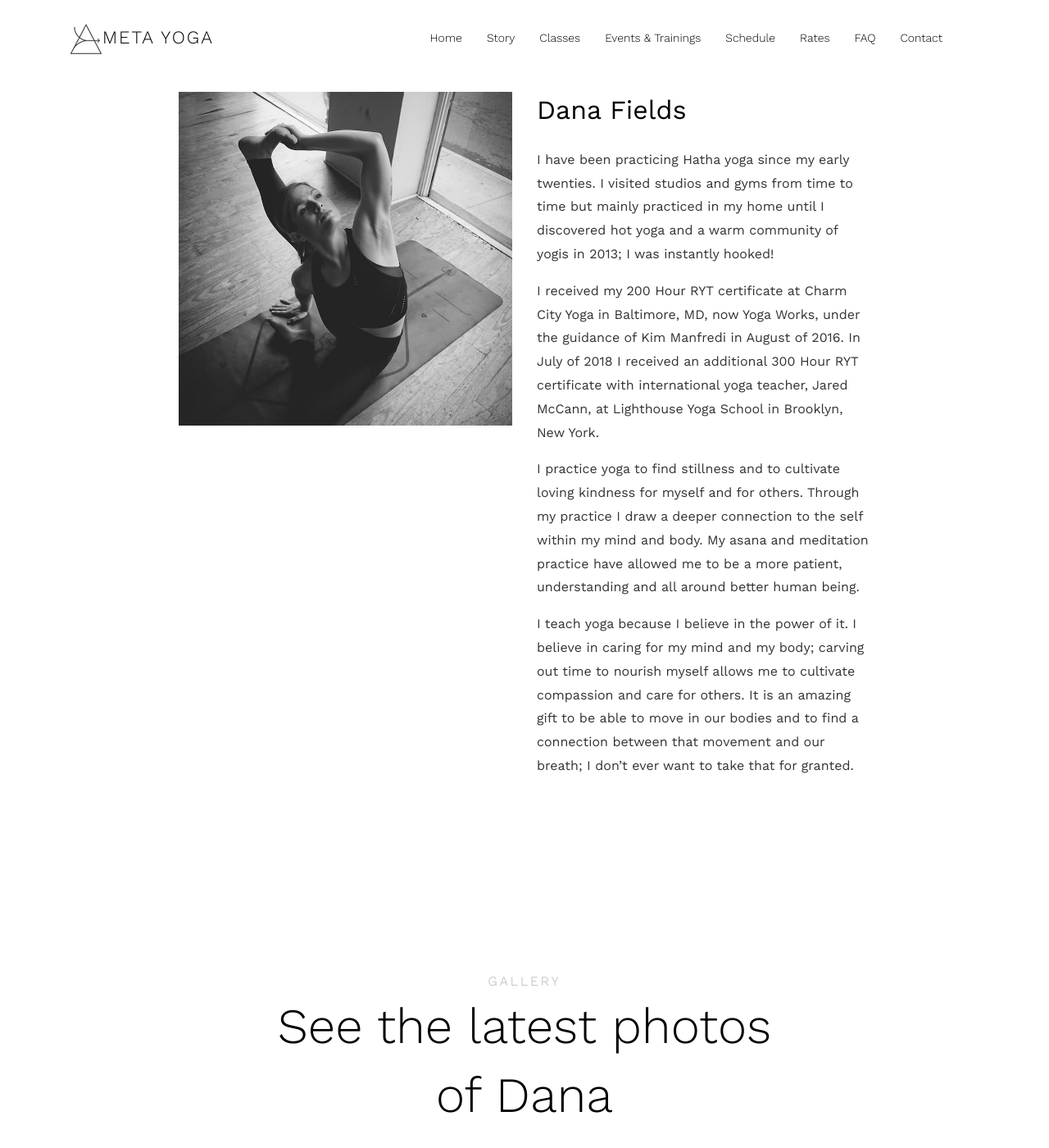
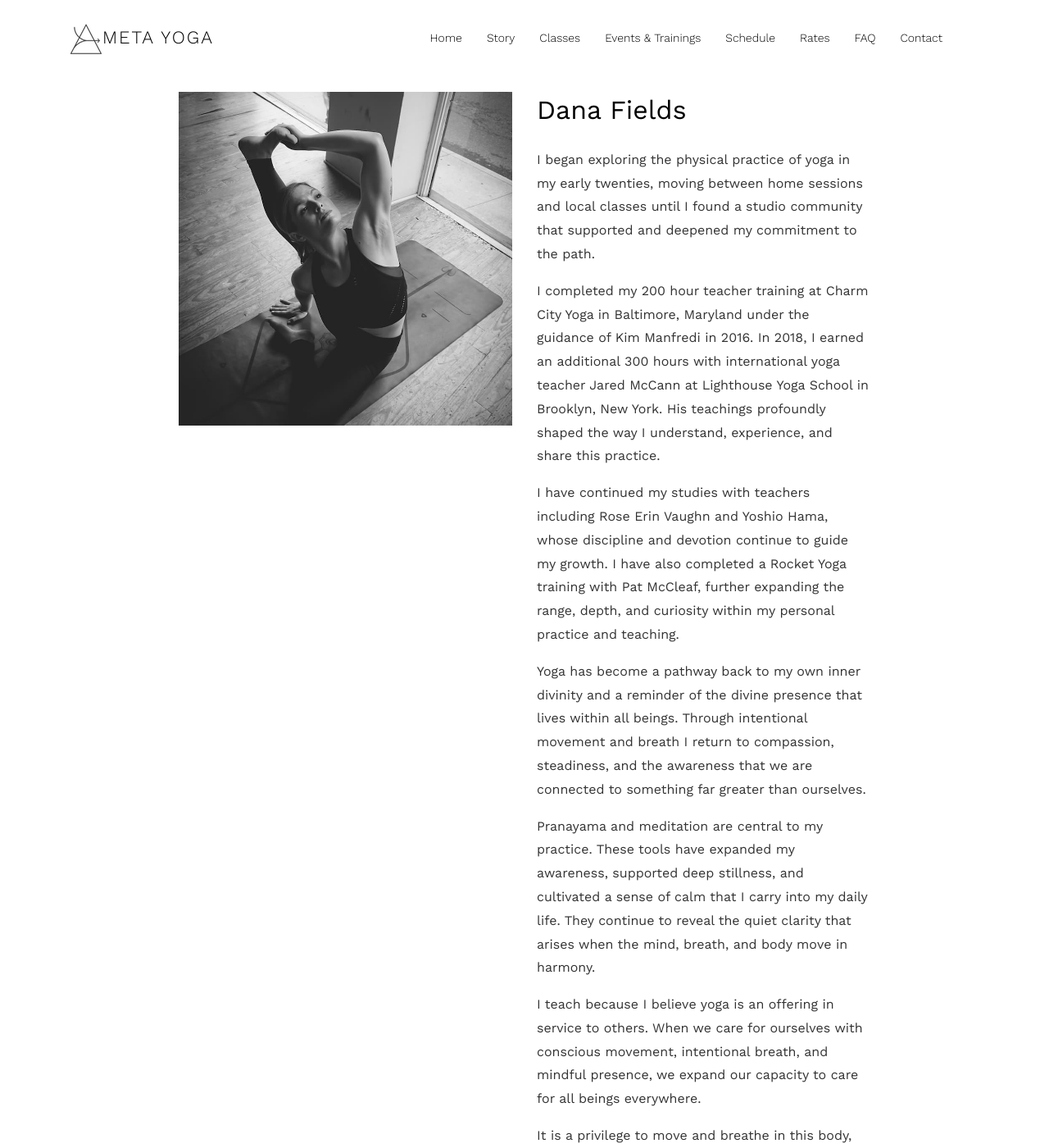
Before and after one commit to apnar/metayoga-site, a Jekyll site: the page built from dana.html, in a window 1280 px wide and 1400 px high. Shown: the whole window at 82% size. Built offline with Jekyll 4.4.1, drawn with Linux system fonts in a browser that asks for light colours; some web fonts are replaced; a script that is not in the unit is left out; some of the changed text lies outside the part shown.

Commit message:
update dana profile

```diff
--- a/dana.html
+++ b/dana.html
@@ -14,16 +14,25 @@ canonical_url: 'https://metayoga.com/dana'
                 <div class="ftco-animate">
                     <h2 class="mb-4">Dana Fields</h2>
                     <p class="ftco-animate">
-                        I have been practicing Hatha yoga since my early twenties. I visited studios and gyms from time to time but mainly practiced in my home until I discovered hot yoga and a warm community of yogis in 2013; I was instantly hooked!
+                    I began exploring the physical practice of yoga in my early twenties, moving between home sessions and local classes until I found a studio community that supported and deepened my commitment to the path.
                     </p>
                     <p class="ftco-animate">
-                        I received my 200 Hour RYT certificate at Charm City Yoga in Baltimore, MD, now Yoga Works, under the guidance of Kim Manfredi in August of 2016. In July of 2018 I received an additional 300 Hour RYT certificate with international yoga teacher, Jared McCann, at Lighthouse Yoga School in Brooklyn, New York.
+                    I completed my 200 hour teacher training at Charm City Yoga in Baltimore, Maryland under the guidance of Kim Manfredi in 2016. In 2018, I earned an additional 300 hours with international yoga teacher Jared McCann at Lighthouse Yoga School in Brooklyn, New York. His teachings profoundly shaped the way I understand, experience, and share this practice.
                     </p>
                     <p class="ftco-animate">
-                        I practice yoga to find stillness and to cultivate loving kindness for myself and for others. Through my practice I draw a deeper connection to the self within my mind and body. My asana and meditation practice have allowed me to be a more patient, understanding and all around better human being.
+                    I have continued my studies with teachers including Rose Erin Vaughn and Yoshio Hama, whose discipline and devotion continue to guide my growth. I have also completed a Rocket Yoga training with Pat McCleaf, further expanding the range, depth, and curiosity within my personal practice and teaching.
                     </p>
                     <p class="ftco-animate">
-                        I teach yoga because I believe in the power of it. I believe in caring for my mind and my body; carving out time to nourish myself allows me to cultivate compassion and care for others. It is an amazing gift to be able to move in our bodies and to find a connection between that movement and our breath; I don’t ever want to take that for granted.
+                    Yoga has become a pathway back to my own inner divinity and a reminder of the divine presence that lives within all beings. Through intentional movement and breath I return to compassion, steadiness, and the awareness that we are connected to something far greater than ourselves.
+                    </p>
+                    <p class="ftco-animate">
+                    Pranayama and meditation are central to my practice. These tools have expanded my awareness, supported deep stillness, and cultivated a sense of calm that I carry into my daily life. They continue to reveal the quiet clarity that arises when the mind, breath, and body move in harmony.
+                    </p>
+                    <p class="ftco-animate">
+                    I teach because I believe yoga is an offering in service to others. When we care for ourselves with conscious movement, intentional breath, and mindful presence, we expand our capacity to care for all beings everywhere.
+                    </p>
+                    <p class="ftco-animate">
+                    It is a privilege to move and breathe in this body, and I hope to share the practice in a way that honors its sacred roots and supports every student who steps onto the mat.
                     </p>
                 </div>
             </div>
```
